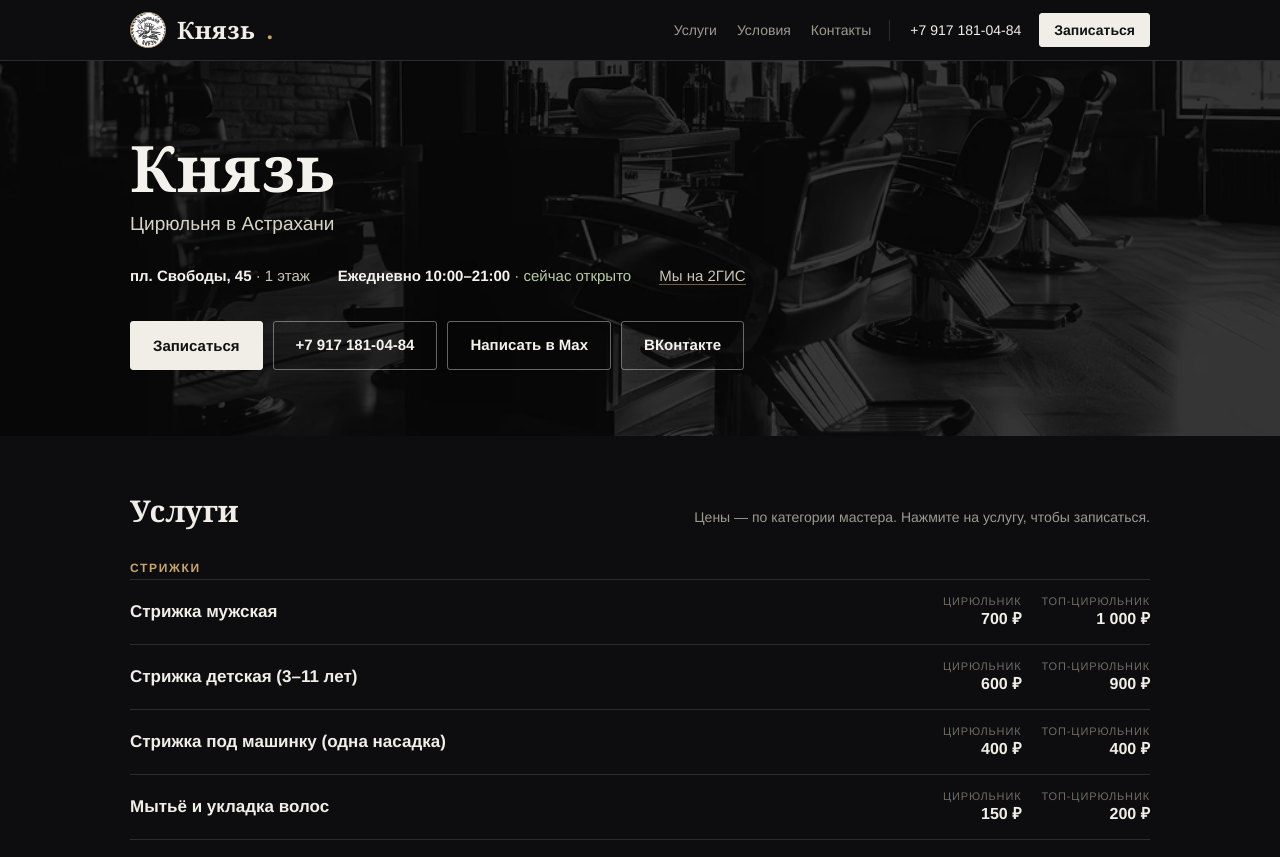
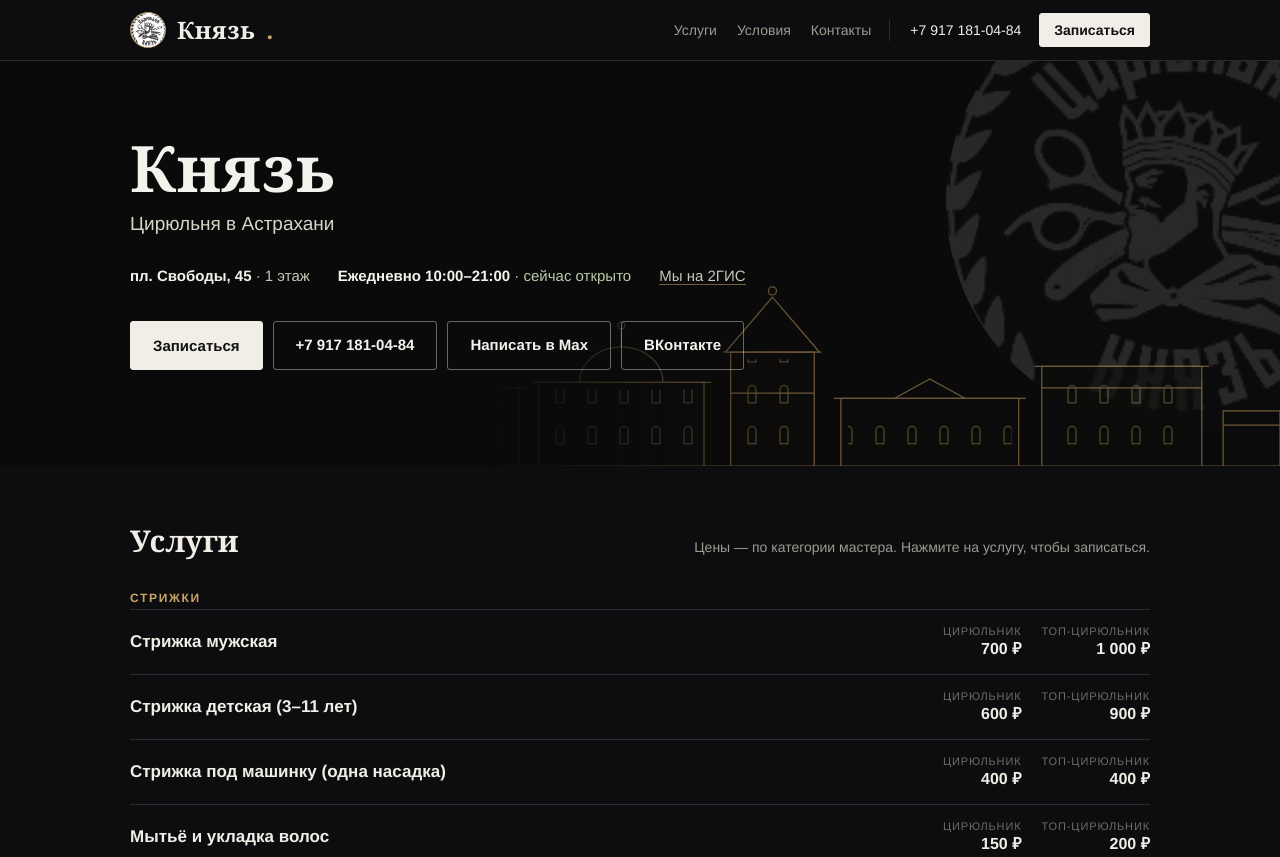
Before and after one commit to timuragulzanov497-sys/knyaz-v3, a plain HTML site: page index.html in a window 1280 px wide. Shown: the top 857 px of the page. Drawn offline with Linux system fonts and the light colour scheme.

Commit message:
knyaz v3: logo-style hero background with buildings, stock photo removed

```diff
--- a/index.html
+++ b/index.html
@@ -45,11 +45,19 @@
       .head-phone{font-size:14px;text-decoration:none;white-space:nowrap;border-left:1px solid var(--line);padding-left:20px}
       @media (max-width:720px){ nav.main{display:none} .head-phone{display:none} .site-in .btn{margin-left:auto} }
 
-      /* Hero */
-      .hero{position:relative;color:var(--hero-text);background:#0a0a0b}
-      .hero img.bg{position:absolute;inset:0;width:100%;height:100%;object-fit:cover;filter:grayscale(1) brightness(.5);opacity:.85}
-      .hero .shade{position:absolute;inset:0;background:rgba(5,5,6,.45)}
-      .hero-in{position:relative;padding-top:74px;padding-bottom:66px}
+      /* Hero — без фото: фон-«гравюра» в духе логотипа.
+         Справа — крупная эмблема-печать, обрезанная краем блока (видна не целиком),
+         вдоль низа — линейный силуэт зданий, растворяющийся влево, под текст. */
+      .hero{position:relative;color:var(--hero-text);background:#0a0a0b;overflow:hidden}
+      .hero-decor{position:absolute;inset:0;pointer-events:none;overflow:hidden}
+      .hero-seal{position:absolute;right:-118px;top:-84px;width:452px;height:452px;border-radius:50%;
+        object-fit:contain;filter:invert(1) grayscale(1);mix-blend-mode:screen;opacity:.16}
+      .hero-sky{position:absolute;left:0;right:0;bottom:0;width:100%;height:196px;opacity:.6}
+      .hero-in{position:relative;z-index:1;padding-top:74px;padding-bottom:96px}
+      @media (max-width:720px){
+        .hero-seal{width:296px;height:296px;right:-104px;top:-64px;opacity:.13}
+        .hero-sky{height:128px}
+      }
       .hero h1{font-size:64px;line-height:1.02;letter-spacing:.01em}
       .hero .sub{font-size:19px;color:#d8d4c8;margin-top:10px}
       .hero .meta{margin-top:26px;display:flex;flex-wrap:wrap;gap:8px 28px;font-size:15px;color:#c9c5b8}
@@ -59,7 +67,7 @@
       .hero .open-now{color:#b9cba6}
       .hero .closed-now{color:#e0a294}
       .hero .cta{margin-top:34px;display:flex;flex-wrap:wrap;gap:10px}
-      @media (max-width:720px){ .hero h1{font-size:44px} .hero-in{padding-top:52px;padding-bottom:46px} }
+      @media (max-width:720px){ .hero h1{font-size:44px} .hero-in{padding-top:52px;padding-bottom:64px} }
 
       .btn{display:inline-flex;align-items:center;justify-content:center;gap:8px;
         background:var(--btn-bg);color:var(--btn-text);border:1px solid var(--btn-bg);
@@ -330,8 +338,54 @@
   </header>
 
   <div class="hero" id="top">
-    <img class="bg" src="assets/hero.webp" alt="Интерьер цирюльни «Князь» — кресла и зеркала" />
-    <div class="shade"></div>
+    <div class="hero-decor" aria-hidden="true">
+      <img class="hero-seal" src="assets/logo.jpg" alt="" />
+      <svg class="hero-sky" viewBox="0 0 1440 240" preserveAspectRatio="xMaxYMax slice" focusable="false">
+        <defs>
+          <pattern id="winPat" width="36" height="46" patternUnits="userSpaceOnUse">
+            <path d="M13.5 31 V16 a4.5 4.5 0 0 1 9 0 V31 Z" fill="none" stroke="#b08d57" stroke-width="1.1" />
+          </pattern>
+          <linearGradient id="skyGrad" x1="0" y1="0" x2="1" y2="0">
+            <stop offset="0" stop-color="#000" />
+            <stop offset=".38" stop-color="#000" />
+            <stop offset=".62" stop-color="#fff" />
+            <stop offset="1" stop-color="#fff" />
+          </linearGradient>
+          <mask id="skyMask">
+            <rect x="0" y="0" width="1440" height="240" fill="url(#skyGrad)" />
+          </mask>
+        </defs>
+        <g mask="url(#skyMask)" stroke="#b08d57" stroke-width="1.4">
+          <!-- фасад с треугольным фронтоном -->
+          <path d="M408 240 V152 H584 V240" fill="#0e0d0b" />
+          <rect x="416" y="160" width="160" height="80" fill="url(#winPat)" stroke="none" />
+          <path d="M400 152 H592 M438 152 L496 120 L554 152" fill="none" />
+          <!-- здание с куполом -->
+          <path d="M606 240 V146 H792 V240" fill="#0e0d0b" />
+          <rect x="614" y="154" width="170" height="86" fill="url(#winPat)" stroke="none" />
+          <path d="M598 146 H800 M652 146 a47 40 0 0 1 94 0 M699 106 V88" fill="none" />
+          <circle cx="699" cy="82" r="4" fill="none" />
+          <!-- башня с шатровой крышей -->
+          <path d="M822 240 V112 H916 V240" fill="#0e0d0b" />
+          <rect x="830" y="120" width="78" height="120" fill="url(#winPat)" stroke="none" />
+          <path d="M814 112 H924 M822 158 H916 M816 112 L869 50 L922 112" fill="none" />
+          <circle cx="869" cy="43" r="4.5" fill="none" />
+          <!-- длинный фасад с карнизом -->
+          <path d="M946 240 V164 H1146 V240" fill="#0e0d0b" />
+          <rect x="954" y="172" width="184" height="68" fill="url(#winPat)" stroke="none" />
+          <path d="M938 164 H1154 M1006 164 L1046 142 L1086 164" fill="none" />
+          <!-- фасад повыше, у правого края -->
+          <path d="M1172 240 V128 H1352 V240" fill="#0e0d0b" />
+          <rect x="1180" y="136" width="164" height="104" fill="url(#winPat)" stroke="none" />
+          <path d="M1164 128 H1360 M1172 152 H1352" fill="none" />
+          <!-- крайнее здание, обрезанное краем блока -->
+          <path d="M1376 240 V178 H1440 V240" fill="#0e0d0b" />
+          <path d="M1376 194 H1440" fill="none" />
+          <!-- линия земли -->
+          <path d="M360 240 H1440" fill="none" />
+        </g>
+      </svg>
+    </div>
     <div class="wrap hero-in">
       <h1>Князь</h1>
       <div class="sub">Цирюльня в Астрахани</div>
```
